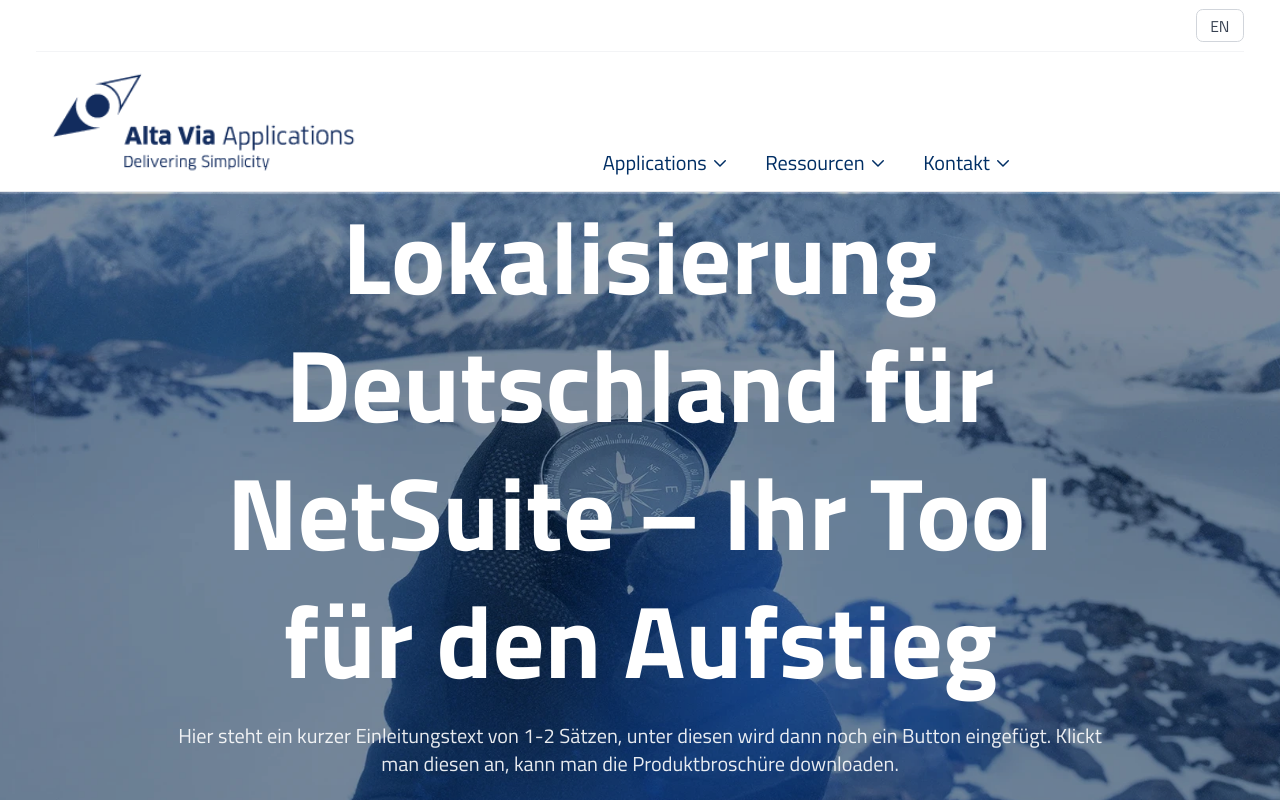
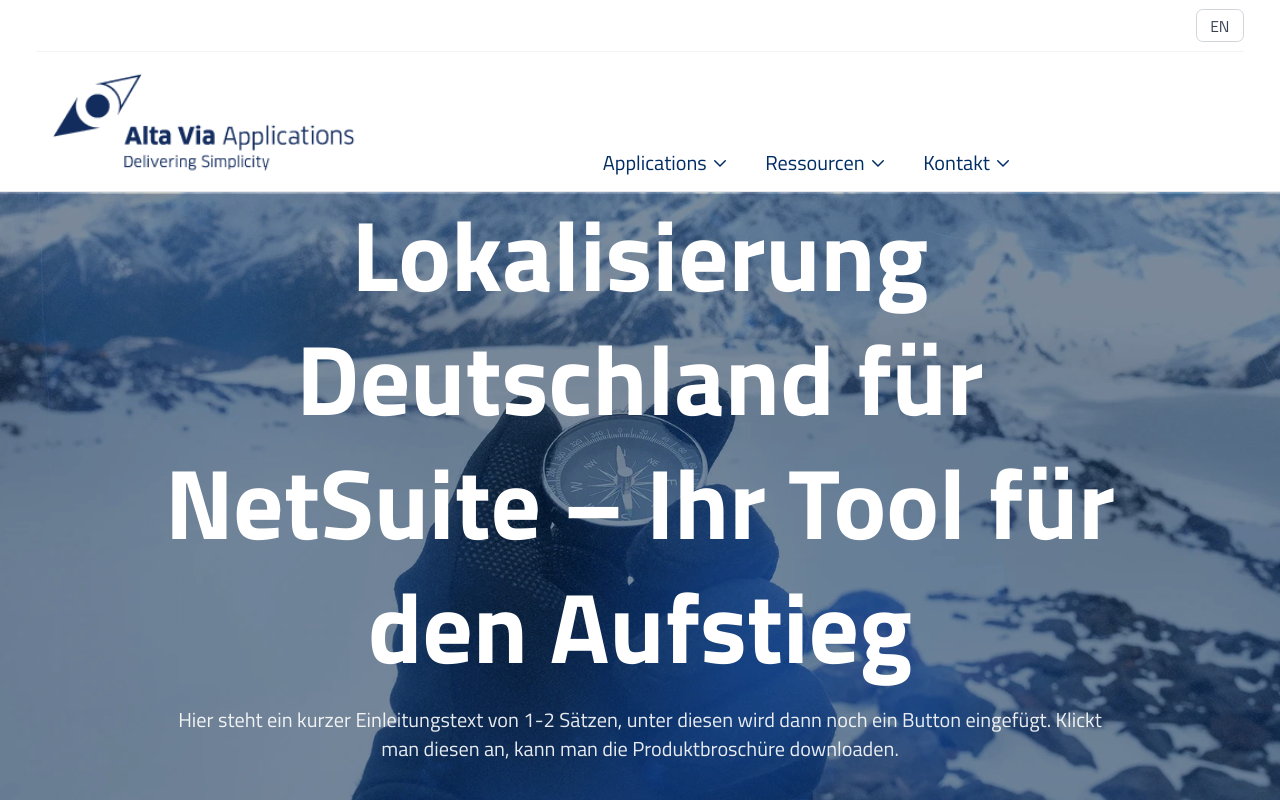
Before and after one commit to Altavia-web/altaviaa.ai, a Next.js app: page / in a window 1280 px wide. Shown: the top 800 px of the page. Built offline with nearby package versions, Linux system fonts and the light colour scheme.

Commit message:
hero übrerschirif

```diff
--- a/components/sections/home/home-hero.tsx
+++ b/components/sections/home/home-hero.tsx
@@ -20,7 +20,7 @@
 
       {/* Content */}
       <div className="relative z-10 max-w-4xl mx-auto px-6 text-center">
-        <h1 className="font-bold mb-6 leading-tight" style={{fontSize: 'clamp(3.9rem, 8vw, 8.4rem)'}}>
+        <h1 className="font-bold mb-6 leading-tight" style={{fontSize: 'clamp(3.78rem, 7.76vw, 8.15rem)'}}>
           Lokalisierung Deutschland für NetSuite – Ihr Tool für den Aufstieg
         </h1>
         <p className="text-2xl md:text-3xl mb-8 leading-relaxed opacity-90">
```
